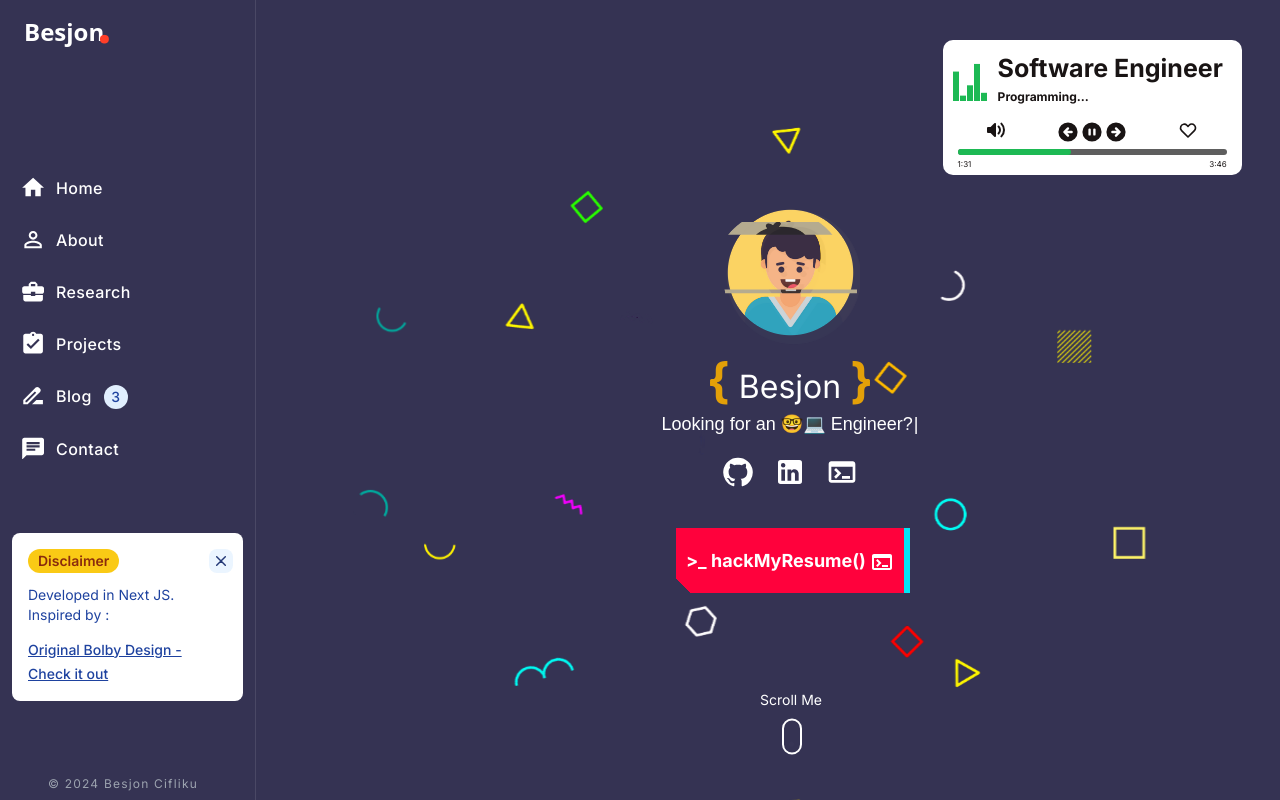
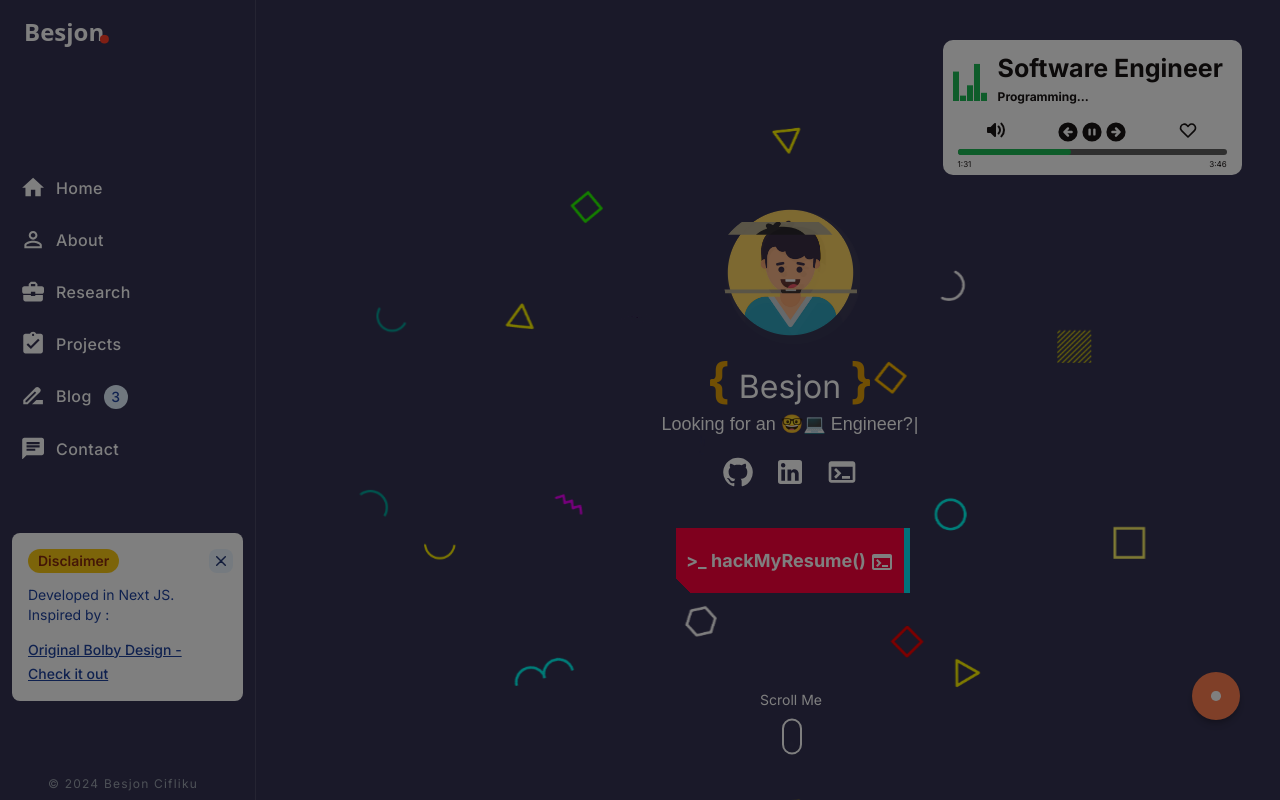
Before and after one commit to besjoncifliku/bolby-next-portofolio, a Next.js app: page / in a window 1280 px wide. Built offline with nearby package versions, Linux system fonts and the light colour scheme.

Commit message:
Add guestbook sticky drag bottom sheet in the social profile

```diff
--- a/src/components/guestbook/index.tsx
+++ b/src/components/guestbook/index.tsx
@@ -1,73 +1,84 @@
-import React from 'react'
-import { useDrag } from '@use-gesture/react'
-import { a, useSpring, config } from '@react-spring/web'
+import React, { useEffect, useState } from 'react';
+import { useDrag } from '@use-gesture/react';
+import { a, useSpring, config } from '@react-spring/web';
+import type { JSX } from 'react';
+import Backdrop from '@mui/material/Backdrop';
+import styles from './styles.module.css';
 
-import styles from './styles.module.css'
+type GuestBookFC = {
+    openBook: boolean;
+    closeGuestBook: (newState: boolean) => void;
+    children?: any
+};
 
-const items = ['save item', 'open item', 'share item', 'delete item', 'cancel']
-const height = items.length * 60 + 80
+/**
+ * Based on React Use Gesture package - add a bottom sheet with option to extend
+ * @param openBook
+ * @param closeGuestBook
+ * @constructor
+ */
+export const GuestBook = ({openBook, closeGuestBook}: GuestBookFC): JSX.Element => {
+    // Maximum height in addition to the height provided in the styles
+    const maxHeight = 330;
 
-export const GuestBook = () => {
-    const [{ y }, api] = useSpring(() => ({ y: height }))
+    const [{ y }, api] = useSpring(() => ({ y: maxHeight }));
 
-    // @ts-ignore
+    const [heightX, setHeight] = useState<number>(maxHeight);
+
     const open = ({ canceled }: any) => {
-        // when cancel is true, it means that the user passed the upwards threshold
+        // when cancel is true, it means that the user passed the upwards threshold,
         // so we change the spring config to create a nice wobbly effect
-        api.start({ y: 0, immediate: false, config: canceled ? config.wobbly : config.stiff })
+        api.start({ y: 450, immediate: false, config: canceled ? config.wobbly : config.stiff });
     }
+
     const close = (velocity = 0) => {
-        api.start({ y: height, immediate: false, config: { ...config.stiff, velocity } })
+        api.start({ y: maxHeight, immediate: false, config: { ...config.stiff, velocity } });
     }
 
     const bind = useDrag(
         ({ last, velocity: [, vy], direction: [, dy], offset: [, oy], cancel, canceled }) => {
-            // if the user drags up passed a threshold, then we cancel
-            // the drag so that the sheet resets to its open position
-            if (oy < -70) cancel()
+            // cancel and resets to open position
+            if (oy < -50) cancel();
 
             // when the user releases the sheet, we check whether it passed
             // the threshold for it to close, or if we reset it to its open positino
             if (last) {
-                oy > height * 0.5 || (vy > 0.5 && dy > 0) ? close(vy) : open({ canceled })
+                oy > maxHeight * 0.5 || (vy > 0.5 && dy > 0) ? close(vy) : open({ canceled });
             }
-                // when the user keeps dragging, we just move the sheet according to
+            // when the user keeps dragging, we just move the sheet according to
             // the cursor position
-            else api.start({ y: oy, immediate: true })
+            // api.start({ y: oy, immediate: true });
+            api.start({ y: oy, immediate: false, config: { ...config.stiff} });
+
         },
         { from: () => [0, y.get()], filterTaps: true, bounds: { top: 0 }, rubberband: true }
-    )
+    );
 
-    const display = y.to((py) => (py < height ? 'block' : 'none'))
+    const disableScrollOnBackdrop = (event: React.TouchEvent<HTMLElement>) => {
+        event.preventDefault();
+    }
 
-    const bgStyle = {
-        transform: y.to([0, height], ['translateY(-8%) scale(1.16)', 'translateY(0px) scale(1.05)']),
-        opacity: y.to([0, height], [0.4, 1], 'clamp')
-    }
-    // @ts-ignore
+    const handleClose = () => {
+        closeGuestBook(false);
+    };
+
+    const display = y.to((py) => (py < maxHeight ? 'block' : 'none'))
+
     return (
         <div className="flex" style={{ overflow: 'hidden' }}>
-            <a.div className={styles.bg} onClick={() => close()} style={bgStyle}>
-                <img
-                    src="https://images.pexels.com/photos/1239387/pexels-photo-1239387.jpeg?auto=compress&cs=tinysrgb&dpr=2&h=650&w=940"
-                    alt=""
-                />
-                <img
-                    src="https://images.pexels.com/photos/5181179/pexels-photo-5181179.jpeg?auto=compress&cs=tinysrgb&dpr=2&h=650&w=940"
-                    alt=""
-                />
-            </a.div>
             <div className={styles.actionBtn} onClick={(e) => open(e)} />
-            <a.div className={styles.sheet} {...bind()} style={{ display, bottom: `calc(-100vh + ${height - 100}px)`, y }}>
-                {items.map((entry, i) => (
-                    <div
-                        key={entry}
-                        onClick={() => (i < items.length - 1 ? alert('clicked on ' + entry) : close())}
-                    >
-                        {entry}
-                    </div>
-                ))}
-            </a.div>
+            <Backdrop
+                sx={{ color: '#fff', zIndex: (theme) => theme.zIndex.drawer + 1 }}
+                open={openBook}
+                onClick={handleClose}
+                onScroll={disableScrollOnBackdrop}
+            >
+                <a.div className={styles.sheet} style={{display, bottom: `calc(-100vh + ${maxHeight - 600}px)`, y}}>
+                    <div className={'grab-cursor text-gray-800'} {...bind()} >Drag Me</div>
+                    <div className={'text-gray-800 h-28'}>Container</div>
+                </a.div>
+            </Backdrop>
+
         </div>
     )
 }
--- a/src/components/guestbook/styles.module.css
+++ b/src/components/guestbook/styles.module.css
@@ -37,8 +37,8 @@
     z-index: 100;
     position: fixed;
     left: 2vw;
-    height: calc(100vh + 100px);
-    width: 96vw;
+    height: calc(100vh + 600px);
+    width: 66vw;
     border-radius: 12px 12px 0px;
     background: #fff;
     touch-action: none;
--- a/src/containers/content/index.tsx
+++ b/src/containers/content/index.tsx
@@ -8,6 +8,7 @@ import { ContactView } from "@/components/contact";
 import { AnimatedText } from "@/components/animated-text";
 import '../../sass/_style.scss';
 import { SocialMediaSection } from "@/containers/social-media";
+import {GuestBook} from "@/components/guestbook";
 
 export const Content = () => {
     return (
@@ -20,6 +21,7 @@ export const Content = () => {
                 <SocialMediaSection />
                 <AnimatedText />
                 <BlogView />
+                <GuestBook openBook={true} closeGuestBook={(state: boolean) => {console.log(state)}}/>
                 <ContactView />
             </div>
         </div>
--- a/src/sass/_style.scss
+++ b/src/sass/_style.scss
@@ -134,3 +134,15 @@
     right: -1.2em;
   }
 }
+
+.grab-cursor {
+  cursor: grab;
+  cursor: -moz-grab;
+  cursor: -webkit-grab;
+
+  &:active {
+    cursor: grabbing;
+    cursor: -moz-grabbing;
+    cursor: -webkit-grabbing;
+  }
+}
```
